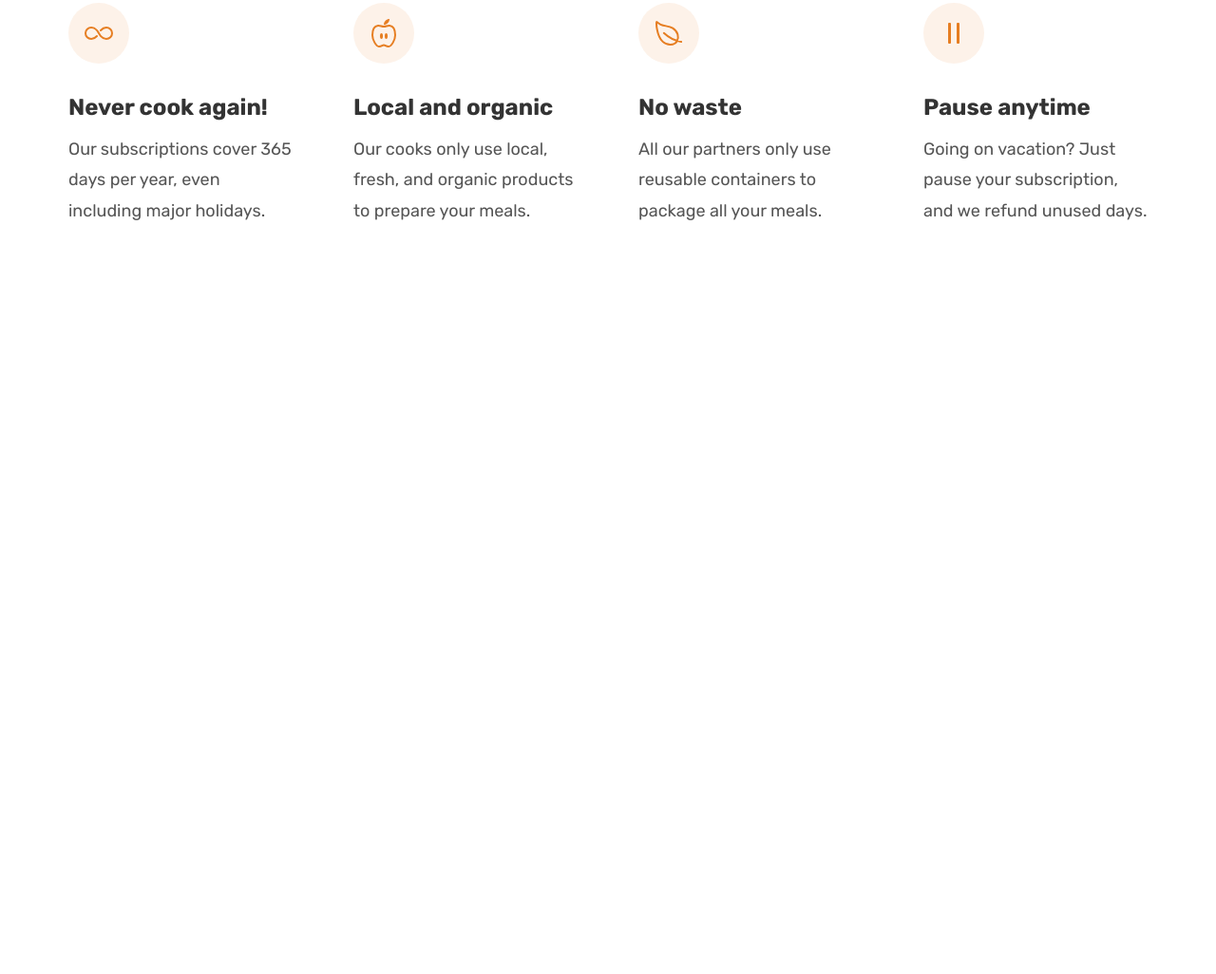
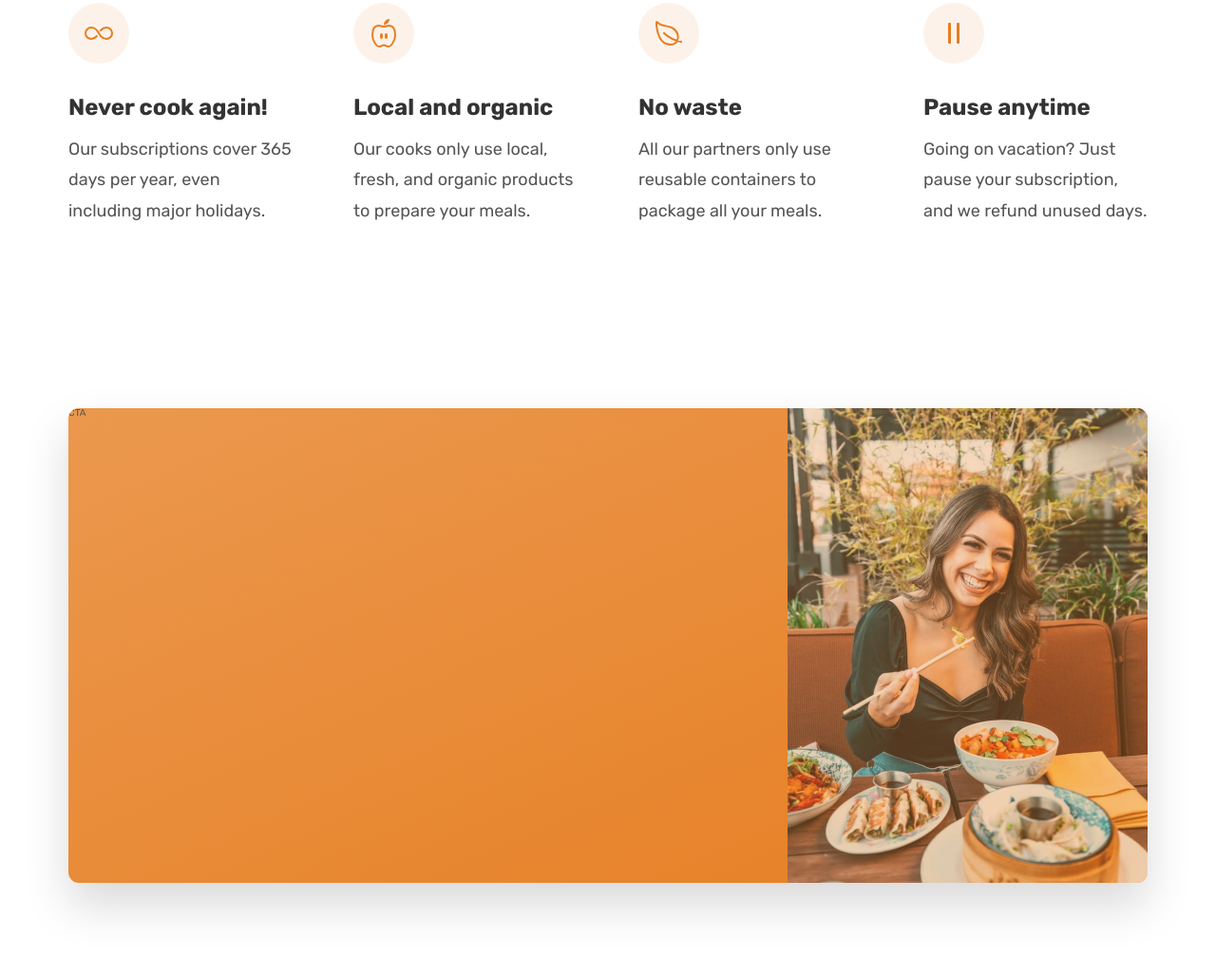
Before and after one commit to ibrahimabidi/omnifood-website, a plain HTML site: page index.html in a window 1280 px wide. Shown: the part 5644-6670 px from the top of the page at 95% size. Before the commit the page ends 5978 px from the top, so only its background shows below. Drawn offline with nearby package versions, Linux system fonts and the light colour scheme.

Commit message:
add and style the first steps of the call-to-action section

```diff
--- a/css/general.css
+++ b/css/general.css
@@ -29,6 +29,8 @@ primary : #e67e22
 Tints :
 #fdf2e9
 #fae5d3
+#eb984e
+
 Shades : #cf711f
 Accents:
 Greys :
@@ -38,7 +40,7 @@ Greys :
 
 
 ----05 SHADOWS
-
+rgba(0, 0, 0, 0.075)
 
 -----06 border-radius
 Default : 9px
--- a/css/style.css
+++ b/css/style.css
@@ -459,3 +459,38 @@
   font-size: 1.8rem;
   line-height: 1.8;
 }
+
+/*******************/
+/*CTA SECTION */
+/*******************/
+
+.section-cta {
+  padding: 9.6rem 0;
+}
+
+.cta {
+  display: grid;
+  grid-template-columns: 2fr 1fr;
+  /* background-color: #e67e22; */
+  box-shadow: 0 2.4rem 4.8rem rgba(0, 0, 0, 0.15);
+  border-radius: 11px;
+
+  background-image: linear-gradient(to right bottom, #eb984e, #e67e22);
+  overflow: hidden;
+  /* temp */
+  height: 50rem;
+}
+
+.cta-text-box {
+}
+
+.cta-img-box {
+  background-image: linear-gradient(
+      to right bottom,
+      rgba(235, 150, 76, 0.35),
+      rgba(230, 125, 34, 0.35)
+    ),
+    url("../img/eating.jpg");
+  background-size: cover;
+  background-position: center;
+}
--- a/index.html
+++ b/index.html
@@ -518,6 +518,14 @@
        </div>
         </div>
       </section>
+      <section class="section-cta">
+        <div class="container">
+          <div class="cta">
+            <div class="cta-text-box">CTA</div>
+            <div class="cta-img-box" role="img" aria-label="Women enjoying food"></div>
+          </div>
+        </div>
+      </section>
     </main>
   </body>
 </html>
```
